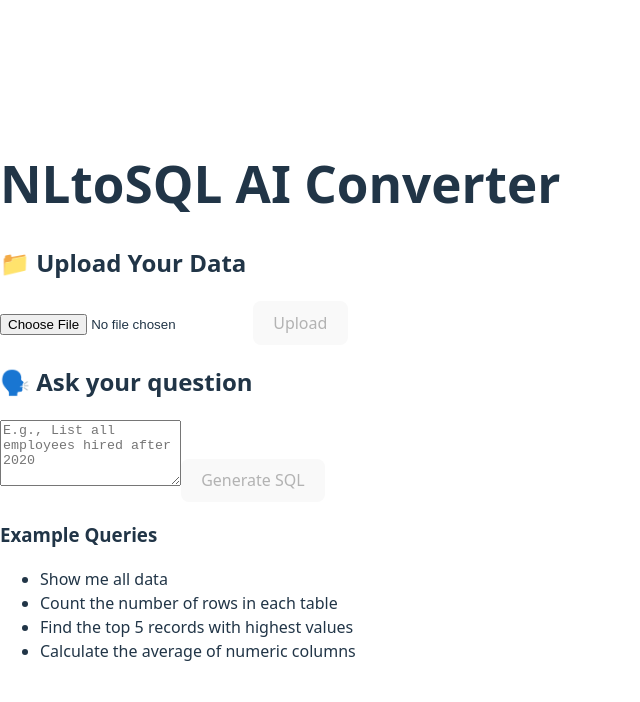
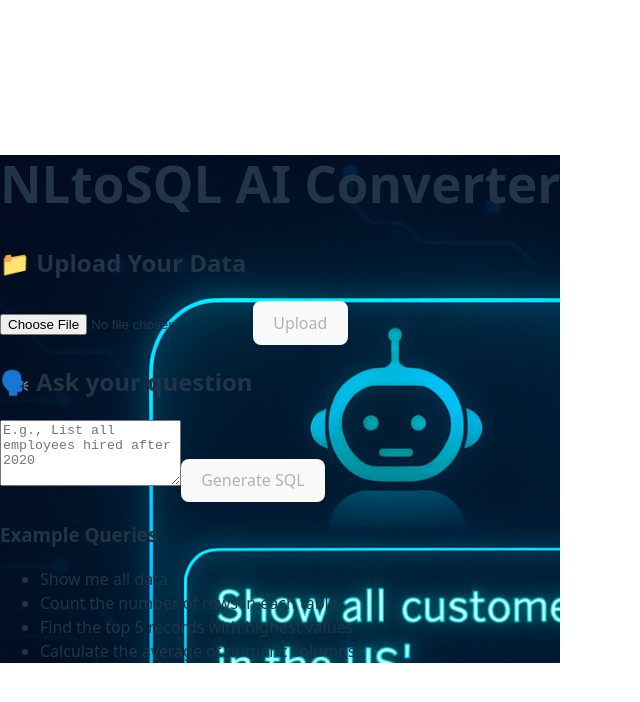
Before and after one commit to Girim9912/NLtoSQL-AI, a React (Vite) app in the folder nl-to-sql-ui/: page / in a window 1280 px wide. Shown: the top 702 px of the page, without its empty margins (0-640 px from the left). Built offline with nearby package versions, Linux system fonts and the light colour scheme.

Commit message:
Update UI for better visuals

```diff
--- a/nl-to-sql-ui/src/components/NLtoSQL.jsx
+++ b/nl-to-sql-ui/src/components/NLtoSQL.jsx
@@ -1,5 +1,6 @@
 import React, { useState, useEffect } from "react";
 import axios from "axios";
+import backgroundImage from "../assets/BackgroundIMG.png"; // ✅ background image
 
 function NLtoSQL() {
   const [query, setQuery] = useState("");
@@ -162,6 +163,10 @@ function NLtoSQL() {
   };
 
   return (
+  <div
+    className="min-h-screen bg-cover bg-center"
+    style={{ backgroundImage: `url(${backgroundImage})` }}
+  >
     <div className="max-w-6xl mx-auto p-6">
       <h1 className="text-3xl font-bold text-center mb-8">NLtoSQL AI Converter</h1>
 
@@ -335,7 +340,9 @@ function NLtoSQL() {
         </div>
       </div>
     </div>
+  </div>
   );
+
 }
 
 export default NLtoSQL;
```
Also changed, not shown: nl-to-sql-ui/src/assets/BackgroundIMG.png (added).
